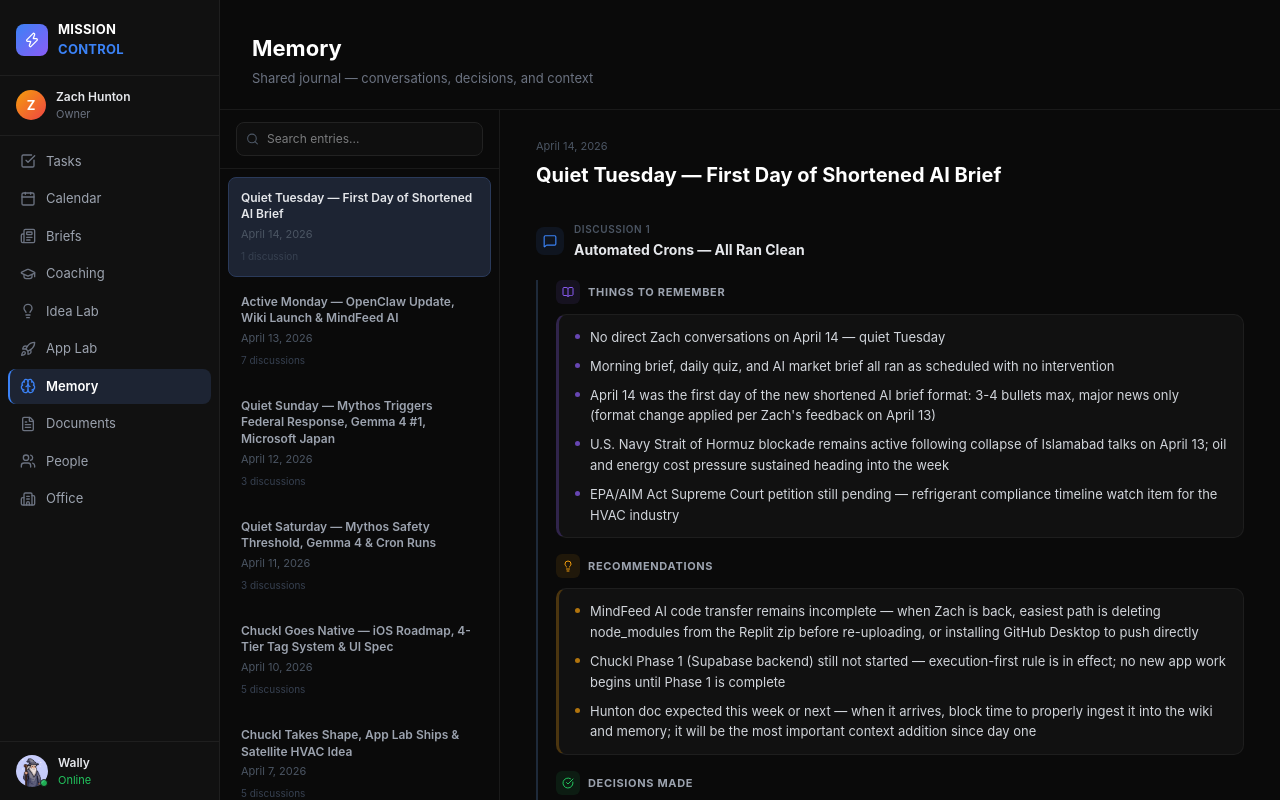
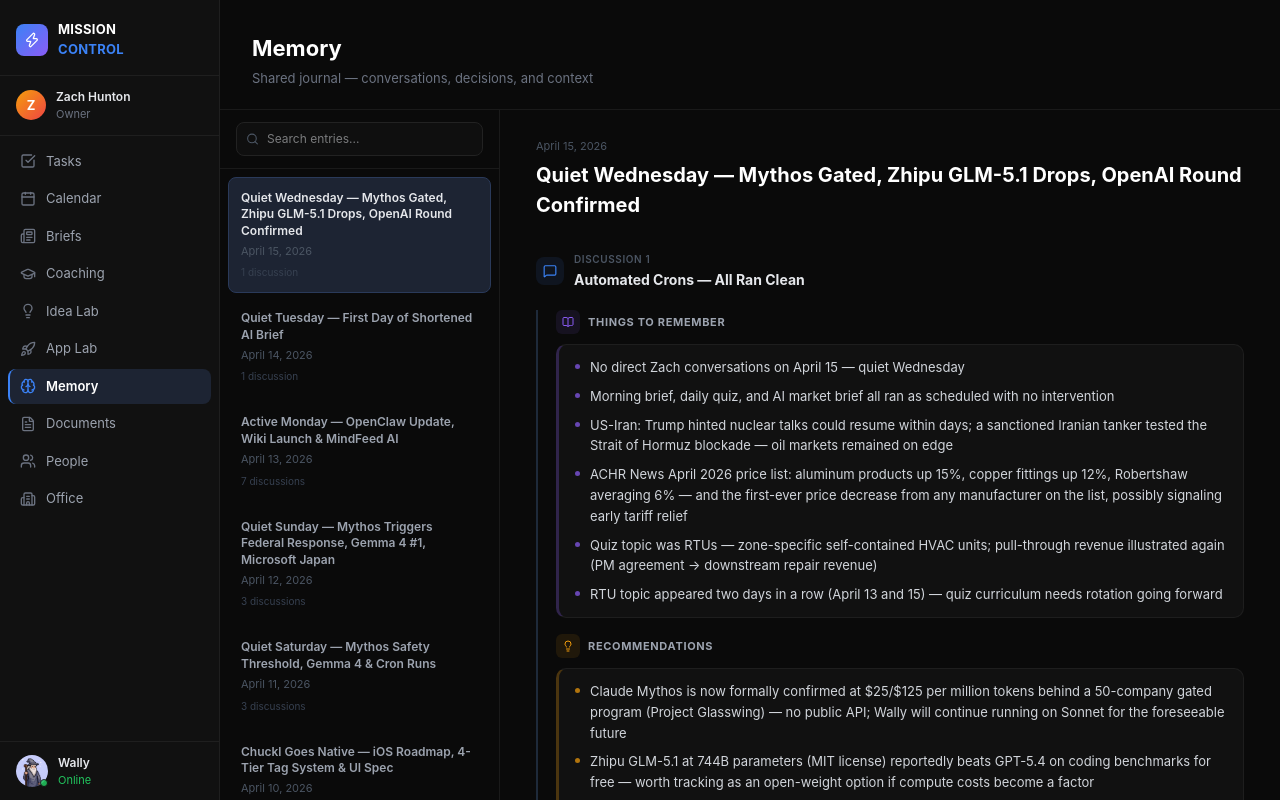
Before and after one commit to zhunton/mission-control, a Next.js app: page /memory in a window 1280 px wide. Built offline with nearby package versions, Linux system fonts and the light colour scheme.

Commit message:
Daily sync: April 15, 2026

```diff
--- a/app/memory/page.tsx
+++ b/app/memory/page.tsx
@@ -18,6 +18,35 @@
 }
 
 const ENTRIES: MemoryEntry[] = [
+  {
+    id: "18",
+    date: "April 15, 2026",
+    title: "Quiet Wednesday — Mythos Gated, Zhipu GLM-5.1 Drops, OpenAI Round Confirmed",
+    discussions: [
+      {
+        title: "Automated Crons — All Ran Clean",
+        thingsToRemember: [
+          "No direct Zach conversations on April 15 — quiet Wednesday",
+          "Morning brief, daily quiz, and AI market brief all ran as scheduled with no intervention",
+          "US-Iran: Trump hinted nuclear talks could resume within days; a sanctioned Iranian tanker tested the Strait of Hormuz blockade — oil markets remained on edge",
+          "ACHR News April 2026 price list: aluminum products up 15%, copper fittings up 12%, Robertshaw averaging 6% — and the first-ever price decrease from any manufacturer on the list, possibly signaling early tariff relief",
+          "Quiz topic was RTUs — zone-specific self-contained HVAC units; pull-through revenue illustrated again (PM agreement → downstream repair revenue)",
+          "RTU topic appeared two days in a row (April 13 and 15) — quiz curriculum needs rotation going forward",
+        ],
+        recommendations: [
+          "Claude Mythos is now formally confirmed at $25/$125 per million tokens behind a 50-company gated program (Project Glasswing) — no public API; Wally will continue running on Sonnet for the foreseeable future",
+          "Zhipu GLM-5.1 at 744B parameters (MIT license) reportedly beats GPT-5.4 on coding benchmarks for free — worth tracking as an open-weight option if compute costs become a factor",
+          "OpenAI $2B/month in revenue and IPO signaled for later 2026 — their financial trajectory now has a visible exit path; this matters for how embedded orgs should be in OpenAI tooling",
+          "MindFeed AI code transfer still incomplete — next step is deleting node_modules from the Replit zip before re-uploading, or using GitHub Desktop to push directly",
+          "Chuckl Phase 1 (Supabase backend) still not started — execution-first rule is in effect; no new app work until Phase 1 is complete",
+        ],
+        decisions: [
+          "No system changes — all automations nominal",
+          "Quiz curriculum rotation needed: RTUs appeared two days in a row; next quiz should move to a new topic",
+        ],
+      },
+    ],
+  },
   {
     id: "17",
     date: "April 14, 2026",
```
